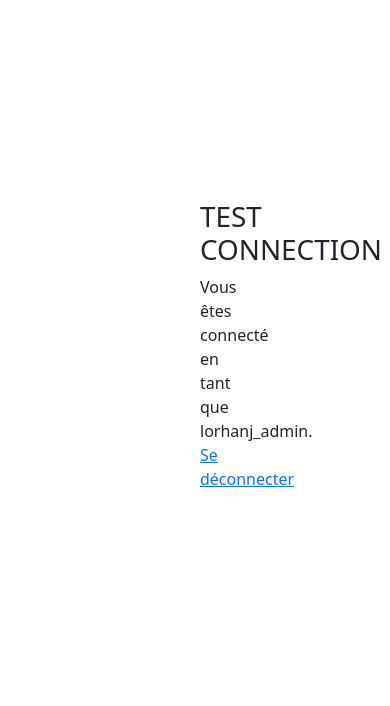
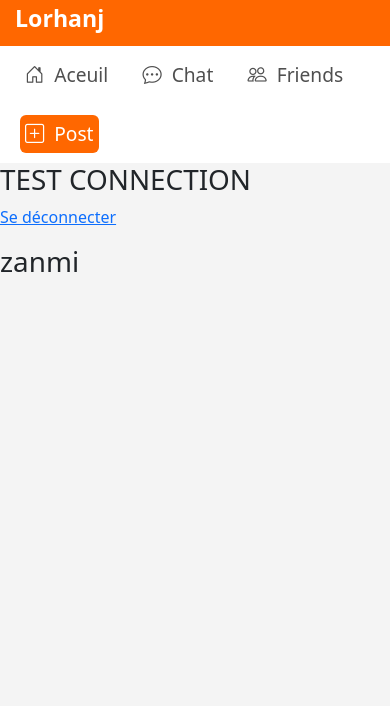
Before and after one commit to MPLine/lorhanj, a Django app: page /dashboard/ in a window 390 px wide. Shown: the top 706 px of the page. Run offline with Django 5.2, Linux system fonts and the light colour scheme; a user stored in the database is signed in; some libraries are stand-ins or nearby versions.

Commit message:
main repo

```diff
--- a/authentification/views.py
+++ b/authentification/views.py
@@ -2,7 +2,7 @@ from django.contrib.auth import authenticate, login,logout
 from django.shortcuts import render,redirect
 from django.conf import settings
 from authentification import forms
-
+from authentification.models import UserProfile
 def logout_user(request):
     logout(request)
     return redirect('login')
@@ -32,7 +32,8 @@ def signup_page(request):
     if request.method =='POST':
         form =forms.SignupForm(request.POST)
         if form.is_valid():
-            user =form.save()
+            user=form.save()
+            UserProfile.objects.create(username =user, first_name=user.first_name,last_name=user.last_name, email=user.email,domaine=form.cleaned_data['domaine'],phone=form.cleaned_data['phone']).save
             login(request, user)
             return redirect('dashboard')
         else:
--- a/mainApp/templates/mainApp/dashboard.html
+++ b/mainApp/templates/mainApp/dashboard.html
@@ -2,13 +2,39 @@
 {% block title %} Prototype {% endblock title %}
 ]
 {% block content %}
-    <div class="col-lg-8 col-md-8" style="margin: auto; padding: 200px;">
-        {% if user.is_authenticated %}
-            <center>
+    {% if user.is_authenticated %}
+    <div class="containerfluid">
+        <div class="row"></div>
+            <div class="col-md-12 col-lg-12" id="header">
+                <h3>Lorhanj</h3>
+            </div>
+        </div>
+        <div class="row">
+            <div class="col-md-2 col-lg-2" id="nav">
+                 <button class="col-md-9 col-lg-9">
+                    <i class="bi bi-house-door"></i> Aceuil
+                </button>
+                <button class="col-md-9 col-lg-9">
+                   <i class="bi bi-chat-dots"></i> Chat
+                </button>
+                 <button class="col-md-9 col-lg-9">
+                    <i class="bi bi-people"></i> Friends
+                </button>
+                 <button id="post" class="col-md-9 col-lg-9">
+                    <i class="bi bi-plus-square"></i> Post
+                </button>
+
+            </div>
+            <div class="col-lg-8 col-md-8" id="post">
                 <h1>TEST CONNECTION</h1>
-                <p>Vous êtes connecté en tant que {{ request.user }}. <a href="{% url 'logout' %}">Se déconnecter</a></p>
-            </center>
-        {% endif %}
+                <p><a href="{% url 'logout' %}">Se déconnecter</a></p>
+
+            </div>
+            <div class="col-lg-2 col-md-2" id="friends">
+                <h1>zanmi</h1>
+
+            </div>
+        </div>
     </div>
-
+   {% endif %}
 {% endblock content %}
--- a/static/css/style.css
+++ b/static/css/style.css
@@ -1,5 +1,5 @@
 body{
-    background-color:white;
+    background-color:rgb(244, 244, 244);
 }
 .form-control
 {
@@ -48,3 +48,62 @@ body{
      color: rgb(250, 63, 63);
      text-align: center;
 }
+#header{
+    padding: 5px;
+    background-color: #ff6700;
+    color: white;
+}
+#header h3{
+   font-weight: bold;
+   margin-left: 10px;
+}
+#nav
+{
+    background-color: white;
+    height: 100%;
+
+}
+#nav button
+{
+
+    padding: 5px;
+    border: none;
+    border-radius: 6px 6px 6px;
+    margin-left: 20px;
+    margin-top: 10px;
+    margin-bottom: 10px;
+    font-size: 1.2em;
+    background-color: white;
+    text-align: left;
+    color: #4f4f4f;
+
+
+}
+#nav button:hover
+{
+    background-color: #ffb38a;
+    border-radius: 6px 6px 6px;
+    color: white;
+
+}
+#nav button:active
+{
+    background-color: #ffb38a;
+    border-radius: 6px 6px 6px;
+    color: white;
+
+}
+#nav i{
+    float: left;
+    margin-right: 10px;
+}
+#nav #post
+{
+    background-color: #ff6700;
+    color: white;
+}
+#nav #post:hover
+{
+    background-color: #1f1f1f;
+    color: white;
+}
--- a/templates/layout.html
+++ b/templates/layout.html
@@ -6,10 +6,13 @@
     <meta name="viewport" content="width=device-width, initial-scale=1.0">
     <title>Lorhanj</title>
     <link rel="stylesheet" href="{% static 'css/bootstrap.min.css' %}">
+    <link rel="stylesheet" href="https://cdn.jsdelivr.net/npm/bootstrap-icons@1.13.1/font/bootstrap-icons.min.css">
     <script src="{% static 'js/bootstrap.min.js' %}"></script>
     <link rel="stylesheet" href="{% static 'css/style.css' %}">
+
 </head>
 <body>
+
     {% block content %}{% endblock content%}
 </body>
 </html>
```
Also changed, not shown: authentification/models.py (+6 -3 lines), authentification/migrations/0001_initial.py, authentification/migrations/0002_alter_userprofile_email_and_more.py (deleted), db.sqlite3, mainApp/migrations/__init__.py (deleted).
